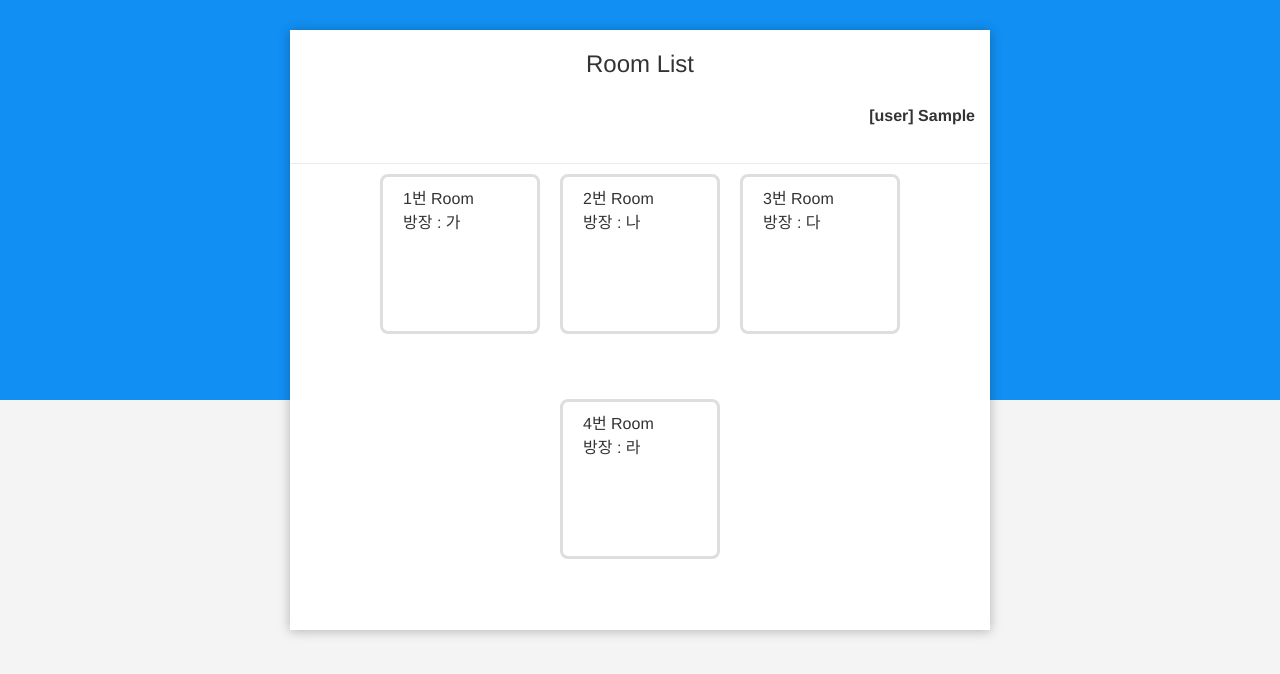
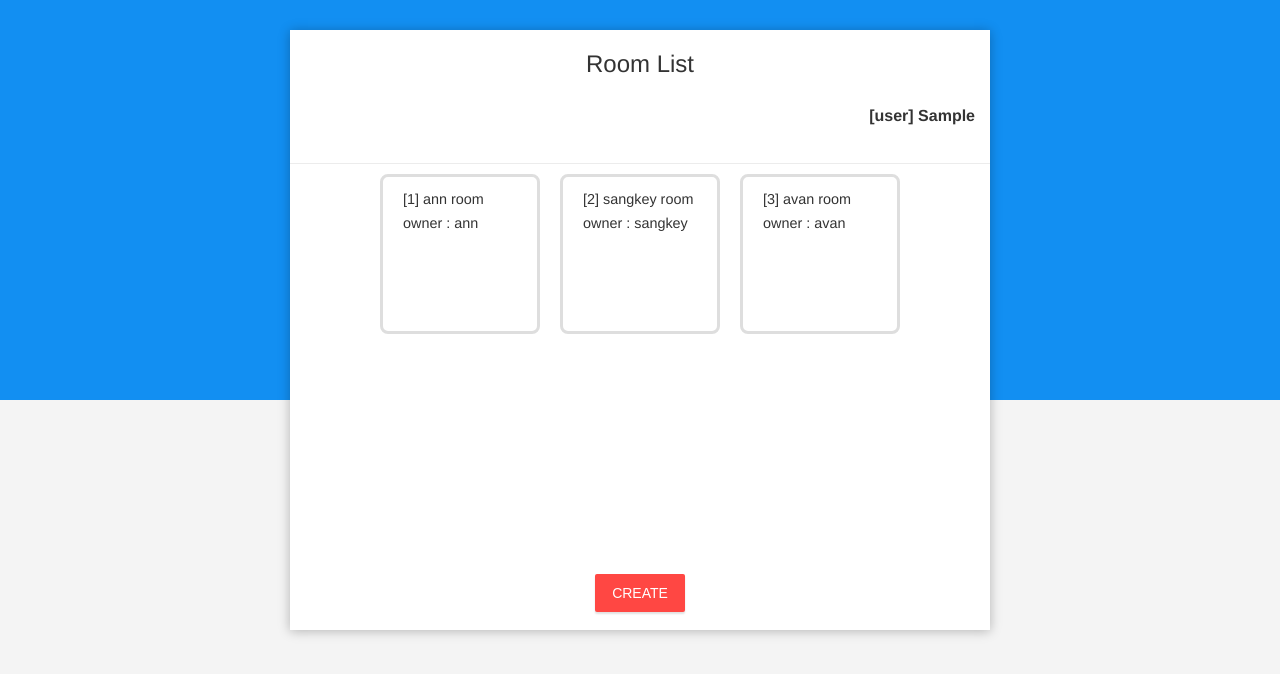
Before and after one commit to ion-study/chat-front, a Nuxt app: page / in a window 1280 px wide. Both pictures are taken after typing "Sample" into the empty fields and a click on the button "Start Chatting". Shown: the top 674 px of the page. Built offline with nearby package versions, Linux system fonts and the light colour scheme.

Commit message:
- room create 진행 중 (방생성 모달 추가)

```diff
--- /dev/null
+++ b/components/utils/Modal.vue
@@ -0,0 +1,101 @@
+<template>
+  <transition name="modal">
+    <div class="modal-mask">
+      <div class="modal-wrapper" @click="$emit('close')">
+        <div class="modal-container">
+
+          <div class="modal-header">
+            <slot name="header">
+              default header
+            </slot>
+          </div>
+
+          <div class="modal-body">
+            <slot name="body">
+              default body
+            </slot>
+          </div>
+
+          <div class="modal-footer text-center">
+            <slot name="footer">
+              <button class="modal-default-button primary" @click="$emit('create')">
+                OK
+              </button>
+            </slot>
+          </div>
+        </div>
+      </div>
+    </div>
+  </transition>
+</template>
+
+<script>
+  export default {
+    name: "Modal"
+  }
+</script>
+
+<style scoped>
+  .modal-mask {
+    position: fixed;
+    z-index: 9998;
+    top: 0;
+    left: 0;
+    width: 100%;
+    height: 100%;
+    background-color: rgba(0, 0, 0, .5);
+    display: table;
+    transition: opacity .3s ease;
+  }
+
+  .modal-wrapper {
+    display: table-cell;
+    vertical-align: middle;
+  }
+
+  .modal-container {
+    width: 400px;
+    margin: 0px auto;
+    padding: 20px 30px;
+    background-color: #fff;
+    border-radius: 2px;
+    box-shadow: 0 2px 8px rgba(0, 0, 0, .33);
+    transition: all .3s ease;
+    font-family: Helvetica, Arial, sans-serif;
+  }
+  /*.modal-header h3 {*/
+  /*  margin-top: 0;*/
+  /*  color: #128ff2;*/
+  /*}*/
+
+  .modal-body {
+    margin: 20px 0;
+  }
+
+  .modal-default-button {
+
+  }
+
+  /*
+   * The following styles are auto-applied to elements with
+   * transition="modal" when their visibility is toggled
+   * by Vue.js.
+   *
+   * You can easily play with the modal transition by editing
+   * these styles.
+   */
+
+  .modal-enter {
+    opacity: 0;
+  }
+
+  .modal-leave-active {
+    opacity: 0;
+  }
+
+  .modal-enter .modal-container,
+  .modal-leave-active .modal-container {
+    -webkit-transform: scale(1.1);
+    transform: scale(1.1);
+  }
+</style>
--- a/layouts/default.vue
+++ b/layouts/default.vue
@@ -58,6 +58,11 @@
 
   .form-group {
     margin-bottom: 15px;
+  }
+
+
+  .text-center {
+    text-align: center;
   }
 
   input {
@@ -164,7 +169,8 @@
     overflow: auto;
     overflow-y: scroll;
     padding: 0 20px 0px 20px;
-    height: calc(100% - 150px);
+    /*height: calc(100% - 150px);*/
+    height: calc(100% - 190px);
   }
 
   #chat-page #messageForm {
@@ -302,5 +308,6 @@
     .chat-header h2 {
       font-size: 1.1em;
     }
+
   }
 </style>
--- a/pages/chat/room/index.vue
+++ b/pages/chat/room/index.vue
@@ -7,36 +7,44 @@
           <h2>Room List</h2>
           <h4 style="text-align: right">[user] {{$store.state.user.userInfo.name}}</h4>
         </div>
-        <ul id="roomArea"> <!-- 채팅방 리스트 나열 -->
-          <li class="room" v-for="room in rooms" :key="room.id" :data-room-id="room.roomId" @click.prevent="goRoom(room.roomId)">
+        <!-- 채팅방 리스트 나열 -->
+        <ul id="roomArea">
+          <li class="room" v-for="room in roomList" :key="room.id" :data-room-id="room.roomId" @click.prevent="goRoom(room.roomId)">
             <div>
-              <span>{{ room.roomId }}번 Room</span>
-              <p>방장 : {{ room.ownerName }}</p>
+              <span>[{{ room.roomId }}] {{room.roomName}}</span>
+              <p>owner : {{ room.ownerName }}</p>
             </div>
           </li>
         </ul>
+        <!-- 방만들기 버튼 -->
+        <div class="form-group text-center">
+          <button class="accent" @click="showModal=true">CREATE</button>
+        </div>
       </div>
     </div>
-
-
-
-
-
+    <!-- Modal Component -->
+    <Modal v-if="showModal" @close="showModal=false" @create="createRoom">
+      <h3 slot="header" class="modal-h3">Create the Room</h3>
+      <div slot="body" class="modal-cont">
+        <div><label for="room-name">title</label><input type="text" id="room-name" placeholder="제목"></div>
+        <div><label for="room-sec">공개 여부(임시)</label><input type="checkbox" id="room-sec"></div>
+      </div>
+    </Modal>
   </div>
 </template>
 
 <script>
+import Modal from '~/components/utils/Modal.vue'
   export default {
     name: "index",
+    components: {
+      Modal
+    },
     data() {
+      let rooms = this.$store.state.chat.rooms;
       return {
-        // 더미 data
-        rooms: [
-          {roomId: "1", ownerId: "111", ownerName: '가'},
-          {roomId: "2", ownerId: "222", ownerName: '나'},
-          {roomId: "3", ownerId: "333", ownerName: '다'},
-          {roomId: "4", ownerId: "444", ownerName: '라'}
-          ]
+        roomList: rooms,
+        showModal: false
       }
     },
     beforeCreate() {
@@ -50,6 +58,18 @@
       goRoom(roomId) {
         // chat페이지 이동
         this.$router.push('/chat/room/' + roomId);
+      },
+      createRoom() {
+        let roomName = document.getElementById("room-name").value;
+        // store room 추가
+        let newRoomId = this.roomList.length+1;
+        this.$store.state.chat.rooms.push({
+          roomId: `${newRoomId}`,
+          ownerId: "userID",
+          ownerName: `${this.$store.state.user.userInfo.name}`,
+          roomName: roomName
+        });
+        this.goRoom(newRoomId);
       }
     }
 
@@ -62,6 +82,7 @@
   display: flex;
   justify-content: center;
   flex-wrap: wrap;
+  font-size: 0.9rem;
 }
 .room {
   border: 3px solid #dedede !important;
@@ -73,4 +94,13 @@
 .room:hover {
   border: 3px solid #128ff2 !important;
 }
+
+/***** Modal Custom *****/
+.modal-h3 {
+  margin-top: 0;
+  color: #128ff2;
+}
+.modal-cont {
+
+}
 </style>
--- /dev/null
+++ b/store/chat.js
@@ -0,0 +1,15 @@
+export default {
+  state: {
+    rooms: [
+      {roomId: "1", ownerId: "1001", ownerName: "ann", roomName: "ann room"},
+      {roomId: "2", ownerId: "1002", ownerName: "sangkey", roomName: "sangkey room"},
+      {roomId: "3", ownerId: "1003", ownerName: "avan", roomName: "avan room"}
+    ]
+  }
+  // getters: {
+  // },
+  // mutations: {
+  // },
+  // actions: {
+  // }
+}
--- a/store/index.js
+++ b/store/index.js
@@ -1,9 +1,11 @@
 import Vuex from 'vuex';
 import user from './user';
+import chat from './chat';
 
 const store = () => new Vuex.Store({
   modules: {
-    user
+    user,
+    chat
   }
 })
 
```
